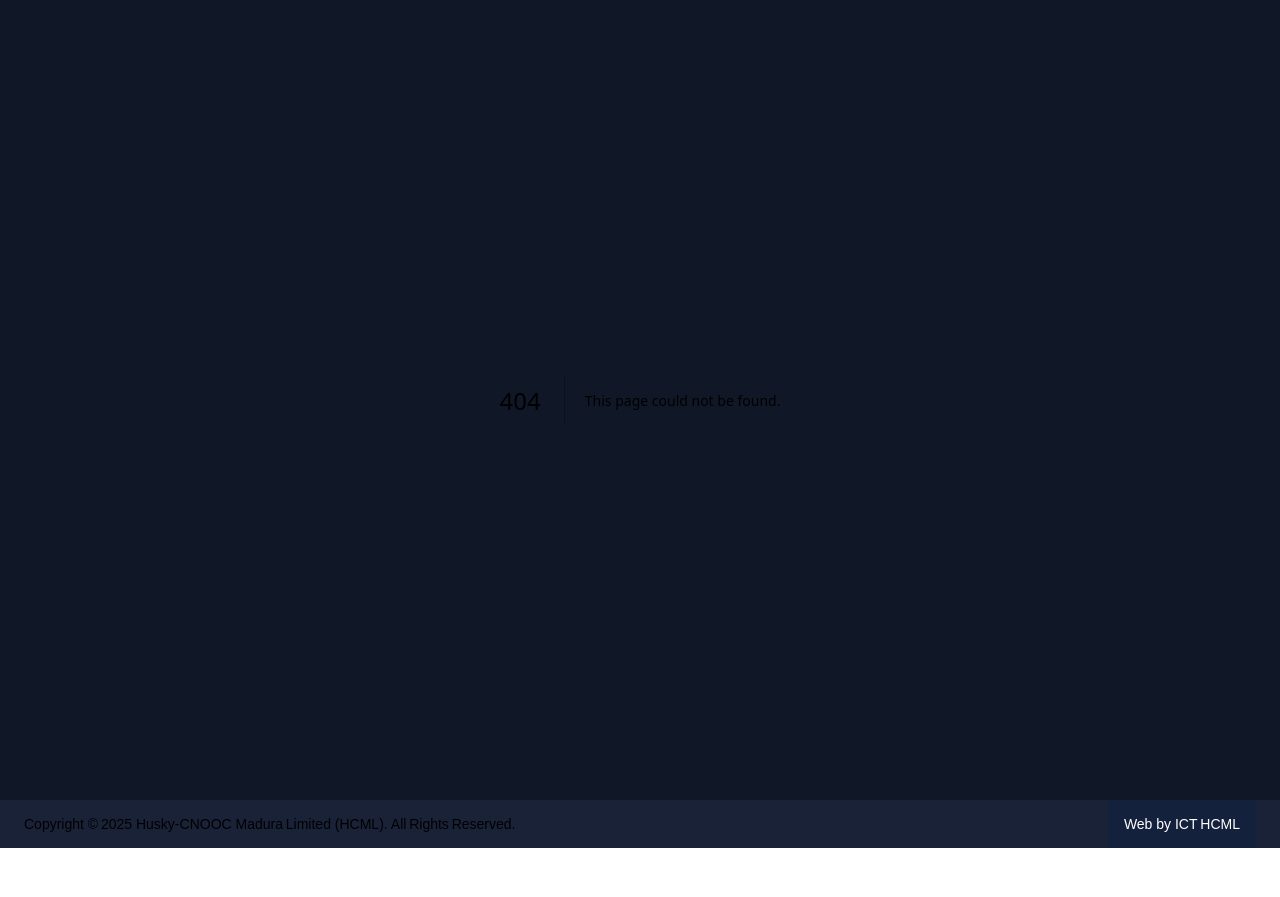
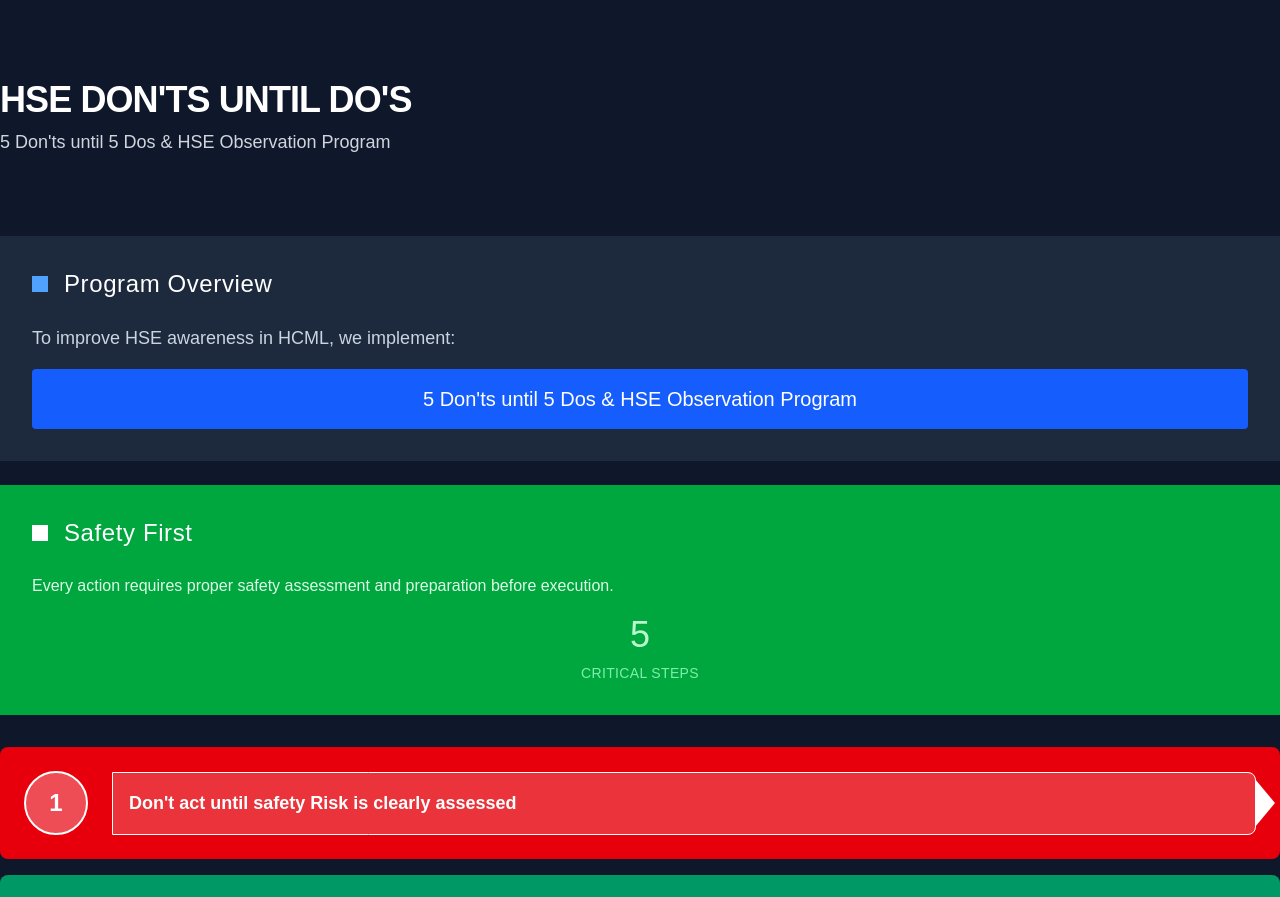
Before and after one commit to rianAnugrah/hcml-landing, a Next.js app: page /hse-dont-do in a window 1280 px wide. Before the commit this address had no page. Shown: the part 80-977 px from the top of the page. Before the commit the page ends 928 px from the top, so only its background shows below. Built offline with nearby package versions, Linux system fonts and the light colour scheme.

Commit message:
hse dont-dos

```diff
--- /dev/null
+++ b/app/hse-dont-do/page.tsx
@@ -0,0 +1,205 @@
+import Image from "next/image";
+
+export default function HSEDontDoPage() {
+  const dontDoItems = [
+    {
+      number: "1",
+      text: "Don't act until safety Risk is clearly assessed",
+      color: "bg-red-600 hover:bg-red-700"
+    },
+    {
+      number: "2",
+      text: "Don't act until safety Controls are well-prepared",
+      color: "bg-emerald-600 hover:bg-emerald-700"
+    },
+    {
+      number: "3",
+      text: "Don't act until safety Tools are ready for the job",
+      color: "bg-purple-600 hover:bg-purple-700"
+    },
+    {
+      number: "4",
+      text: "Don't act until safety Condition is secured",
+      color: "bg-orange-600 hover:bg-orange-700"
+    },
+    {
+      number: "5",
+      text: "Don't act until safety Skills is well-obtained",
+      color: "bg-blue-600 hover:bg-blue-700"
+    }
+  ];
+
+  return (
+    <div className="bg-slate-900 min-h-screen">
+      {/* Header Section */}
+      <header className="">
+        <div className="max-w-7xl mx-auto px-4 lg:px-0 pb-20 pt-20">
+          <div className="flex items-center justify-between">
+            <div>
+              <h1 className="text-4xl font-bold text-white tracking-tight">
+                HSE DON'TS UNTIL DO'S
+              </h1>
+              <p className="text-lg text-gray-300 mt-2">
+                5 Don'ts until 5 Dos & HSE Observation Program
+              </p>
+            </div>
+          </div>
+        </div>
+      </header>
+
+      {/* Main Content */}
+      <div className="max-w-7xl mx-auto p-4 md:p-0">
+        {/* Introduction Tile */}
+        <div className="bg-slate-800 text-white p-8 mb-6 hover:bg-slate-700 transition-colors duration-200 cursor-pointer group">
+          <div className="flex items-center mb-6">
+            <div className="w-4 h-4 bg-blue-400 mr-4"></div>
+            <h2 className="text-2xl font-light tracking-wide">Program Overview</h2>
+          </div>
+          <p className="text-slate-300 leading-relaxed font-light text-lg">
+            To improve HSE awareness in HCML, we implement:
+          </p>
+          <div className="mt-4 bg-blue-600 p-4 rounded">
+            <h3 className="text-white font-medium text-xl text-center">
+              5 Don'ts until 5 Dos & HSE Observation Program
+            </h3>
+          </div>
+        </div>
+
+        {/* HSE Image Tile */}
+        <div className="grid grid-cols-1  gap-6 mb-8">
+          {/* <div className="bg-slate-700 text-white p-8 hover:bg-slate-600 transition-colors duration-200 cursor-pointer group lg:col-span-2">
+            <div className="flex items-center mb-6">
+              <div className="w-4 h-4 bg-yellow-400 mr-4"></div>
+              <h2 className="text-2xl font-light tracking-wide">HSE Awareness Program</h2>
+            </div>
+            <div className="relative h-48 mb-4 rounded overflow-hidden">
+              <Image
+                src="/images/hse-dont-do/hcml-HSE-01-EN-DontDo.png"
+                alt="HSE Don'ts until Do's Program"
+                fill
+                className="object-contain bg-white"
+              />
+            </div>
+            <p className="text-slate-300 font-light">
+              Our comprehensive HSE awareness program focusing on preventive safety measures.
+            </p>
+          </div> */}
+
+          <div className="bg-green-600 text-white p-8 hover:bg-green-700 transition-colors duration-200 cursor-pointer group">
+            <div className="flex items-center mb-6">
+              <div className="w-4 h-4 bg-white mr-4"></div>
+              <h2 className="text-2xl font-light tracking-wide">Safety First</h2>
+            </div>
+            <p className="text-green-100 leading-relaxed font-light mb-4">
+              Every action requires proper safety assessment and preparation before execution.
+            </p>
+            <div className="text-center">
+              <div className="text-4xl font-light text-green-200 mb-2">5</div>
+              <div className="text-green-300 font-light text-sm tracking-wide">CRITICAL STEPS</div>
+            </div>
+          </div>
+        </div>
+
+        {/* Don'ts until Do's Items */}
+        <div className="space-y-4 mb-8">
+          {dontDoItems.map((item, index) => (
+            <div
+              key={index}
+              className={` p-6 transition-all ${item.color} duration-300 cursor-pointer group transform hover:scale-[1.02] hover:shadow-lg rounded-lg`}
+            >
+              <div className="flex text-white items-center">
+                {/* Number Circle */}
+                <div className="flex-shrink-0 w-16 h-16 bg-white/30 rounded-full flex items-center justify-center mr-6 border-2 border-white border-opacity-50">
+                  <span className="text-2xl font-bold ">{item.number}</span>
+                </div>
+
+                {/* Arrow Shape Background */}
+                <div className="flex-grow relative">
+                  <div className="bg-white/20 rounded-r-lg p-4 pr-8 relative backdrop-blur-sm border border-white border-opacity-30">
+                    {/* Arrow Point */}
+                    <div className="absolute right-0 top-1/2 transform translate-x-full -translate-y-1/2 w-0 h-0 border-l-[20px] border-l-white border-l-opacity-40 border-y-[24px] border-y-transparent"></div>
+                    <p className=" font-semibold text-lg leading-relaxed pr-4">
+                      {item.text}
+                    </p>
+                  </div>
+                </div>
+              </div>
+            </div>
+          ))}
+        </div>
+
+        {/* Additional Info Grid */}
+        <div className="grid grid-cols-1 md:grid-cols-2 lg:grid-cols-3 gap-6 mb-8">
+          <div className="bg-orange-500 text-white p-8 hover:bg-orange-600 transition-colors duration-200 cursor-pointer group">
+            <div className="flex items-center mb-6">
+              <div className="w-4 h-4 bg-white mr-4"></div>
+              <h2 className="text-2xl font-light tracking-wide">Risk Assessment</h2>
+            </div>
+            <p className="text-orange-100 leading-relaxed font-light">
+              Comprehensive evaluation of potential hazards and safety risks before any operational activity.
+            </p>
+          </div>
+
+          <div className="bg-purple-600 text-white p-8 hover:bg-purple-700 transition-colors duration-200 cursor-pointer group">
+            <div className="flex items-center mb-6">
+              <div className="w-4 h-4 bg-white mr-4"></div>
+              <h2 className="text-2xl font-light tracking-wide">Safety Controls</h2>
+            </div>
+            <p className="text-purple-100 leading-relaxed font-light">
+              Implementation of proper safety measures and control systems to mitigate identified risks.
+            </p>
+          </div>
+
+          <div className="bg-teal-600 text-white p-8 hover:bg-teal-700 transition-colors duration-200 cursor-pointer group">
+            <div className="flex items-center mb-6">
+              <div className="w-4 h-4 bg-white mr-4"></div>
+              <h2 className="text-2xl font-light tracking-wide">Proper Tools</h2>
+            </div>
+            <p className="text-teal-100 leading-relaxed font-light">
+              Ensuring all necessary safety equipment and tools are available and properly maintained.
+            </p>
+          </div>
+        </div>
+
+        {/* Bottom Action Tiles */}
+        <div className="grid grid-cols-1 md:grid-cols-2 gap-6">
+          <div className="bg-red-600 text-white p-8 hover:bg-red-700 transition-colors duration-200 cursor-pointer group">
+            <div className="flex items-center mb-6">
+              <div className="w-4 h-4 bg-white mr-4"></div>
+              <h2 className="text-2xl font-light tracking-wide">Secure Conditions</h2>
+            </div>
+            <p className="text-red-100 leading-relaxed font-light mb-4">
+              Verification that all safety conditions are met and the work environment is secure for operations.
+            </p>
+            <div className="bg-red-700 p-4 rounded">
+              <p className="text-white font-medium text-center">Environment Secured</p>
+            </div>
+          </div>
+
+          <div className="bg-indigo-600 text-white p-8 hover:bg-indigo-700 transition-colors duration-200 cursor-pointer group">
+            <div className="flex items-center mb-6">
+              <div className="w-4 h-4 bg-white mr-4"></div>
+              <h2 className="text-2xl font-light tracking-wide">Safety Skills</h2>
+            </div>
+            <p className="text-indigo-100 leading-relaxed font-light mb-4">
+              Ensuring personnel have the necessary training, competency, and skills to perform tasks safely.
+            </p>
+            <div className="bg-indigo-700 p-4 rounded">
+              <p className="text-white font-medium text-center">Competency Verified</p>
+            </div>
+          </div>
+        </div>
+
+        {/* Bottom Banner */}
+        <div className="mt-8 bg-slate-900 text-white p-8 text-center">
+          <h3 className="text-3xl font-light tracking-wide mb-4">
+            <span className="text-blue-400 font-normal">Think Before You Act</span> - Safety First
+          </h3>
+          <p className="text-slate-300 font-light max-w-3xl mx-auto leading-relaxed">
+            The 5 Don'ts until 5 Dos program ensures that every action is preceded by proper safety assessment, preparation, and verification.
+          </p>
+        </div>
+      </div>
+    </div>
+  );
+}
--- a/components/navbar/index.tsx
+++ b/components/navbar/index.tsx
@@ -24,7 +24,7 @@
     { href: "/hse-logo", label: "Logo", icon: Shield },
     { href: "/hse-philosophy", label: "Philosophy", icon: Users },
     { href: "/hse-policy", label: "Policy", icon: FileText },
-    { href: "/hse-donts-dos", label: "Don'ts until Do's", icon: XCircle },
+    { href: "/hse-dont-do", label: "Don'ts until Do's", icon: XCircle },
     { href: "/hse-passport", label: "Passport", icon: CreditCard },
   ];
 
```
Also changed, not shown: app/hse-passport/page.tsx (added), public/images/hse-dont-do/hcml-HSE-01-EN-DontDo.png (added), public/images/hse-passport/hcml-HSE-01-EN-Pasport.png (added).
